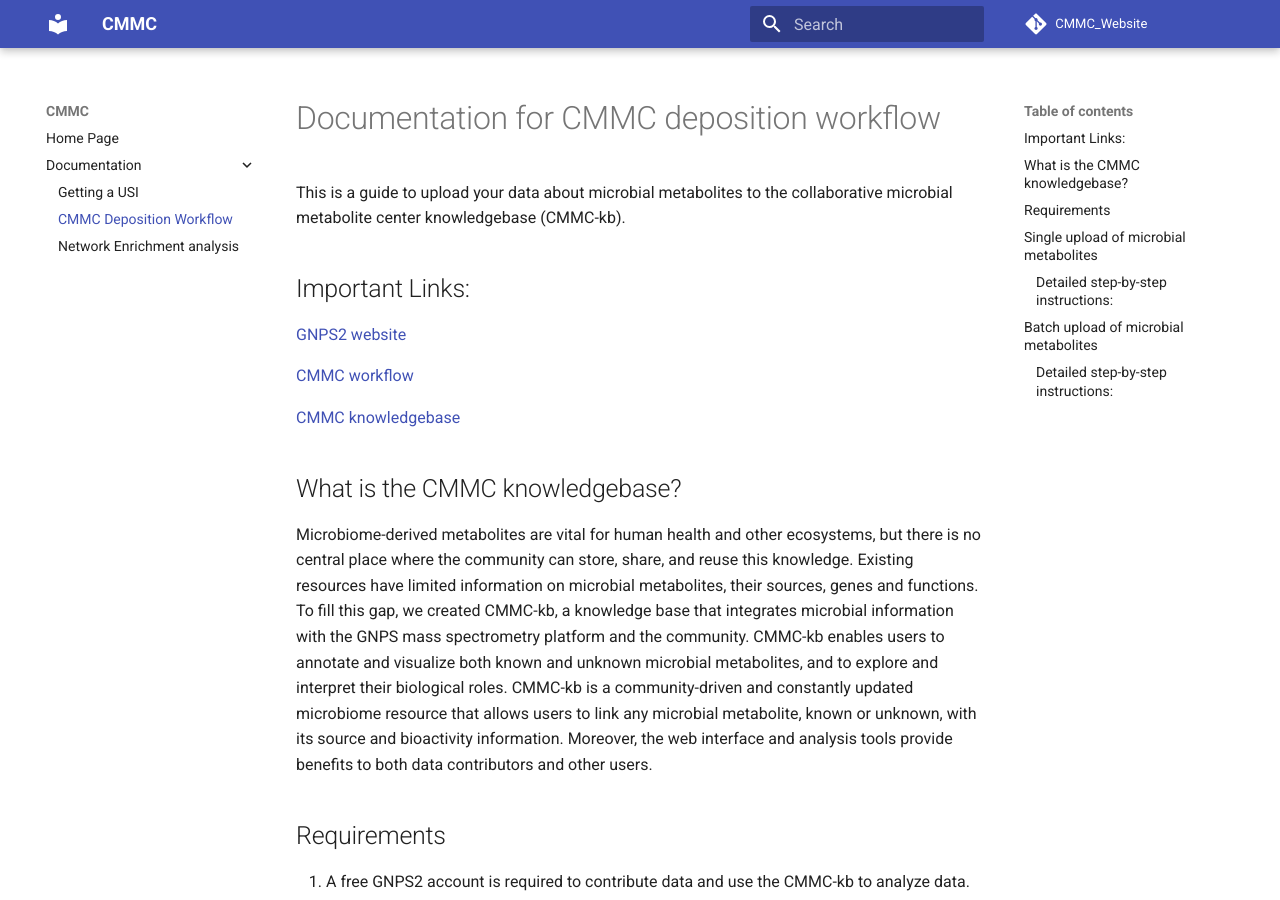
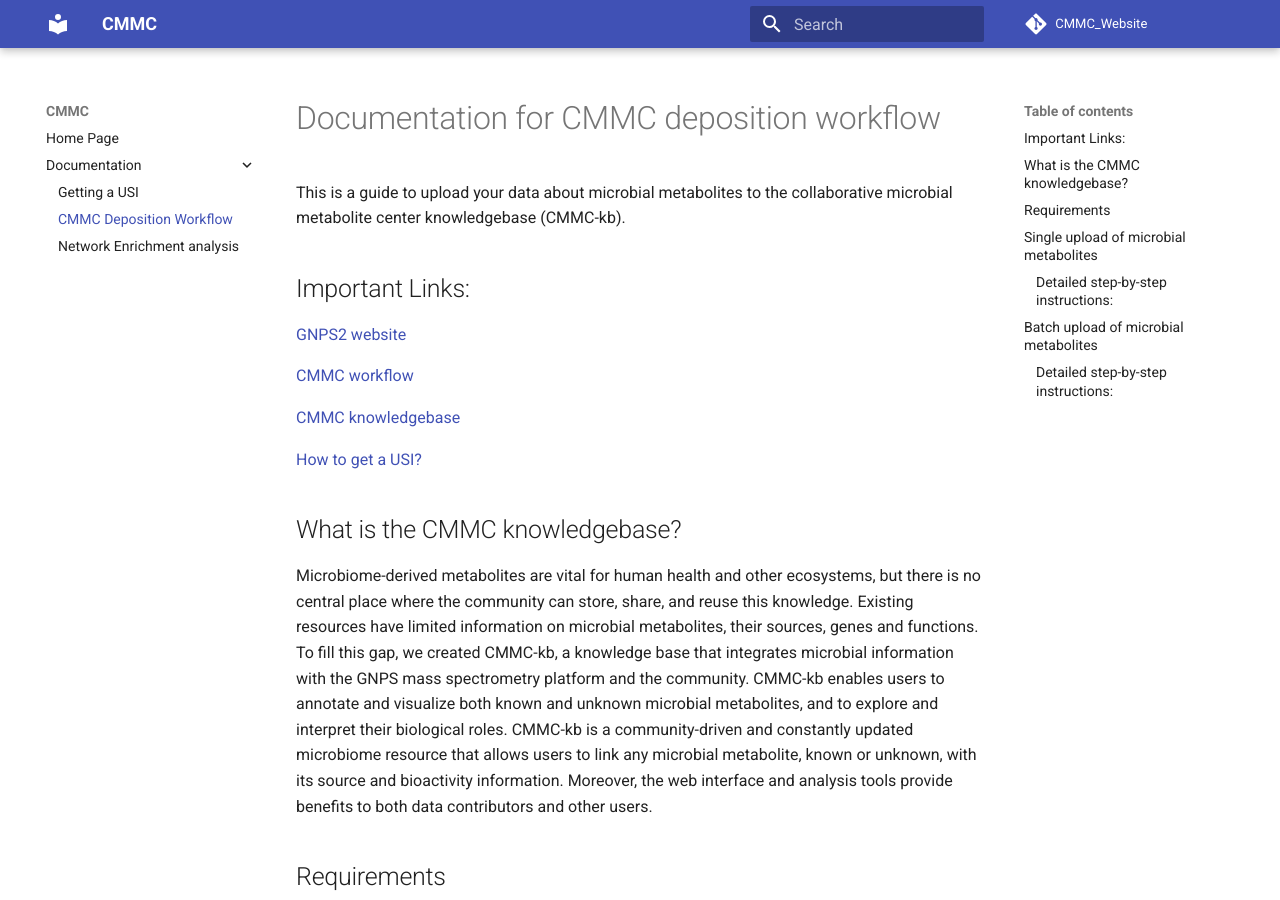
Before and after one commit to wilhan-nunes/CMMC_Website, an MkDocs documentation site: the page built from docs/deposition_documentation.md, in a window 1280 px wide and 900 px high. Built offline with MkDocs 1.6.1 and Material for MkDocs 9.7.7, drawn with Linux system fonts in a browser that asks for light colours; comment, search, counter and statistics services are not loaded.

Commit message:
Update deposition_documentation.md

```diff
--- a/docs/deposition_documentation.md
+++ b/docs/deposition_documentation.md
@@ -8,6 +8,8 @@ This is a guide to upload your data about microbial metabolites to the collabora
 [CMMC workflow](https://gnps2.org/workflowinput?workflowname=cmmc_deposition_workflow)
 
 [CMMC knowledgebase](https://cmmc-kb.gnps2.org/)
+
+[How to get a USI?](get_USI.md)
 
 ## What is the CMMC knowledgebase?
 Microbiome-derived metabolites are vital for human health and other ecosystems, but there is no central place where the community can store, share, and reuse this knowledge. Existing resources have limited information on microbial metabolites, their sources, genes and functions. To fill this gap, we created CMMC-kb, a knowledge base that integrates microbial information with the GNPS mass spectrometry platform and the community. CMMC-kb enables users to annotate and visualize both known and unknown microbial metabolites, and to explore and interpret their biological roles. CMMC-kb is a community-driven and constantly updated microbiome resource that allows users to link any microbial metabolite, known or unknown, with its source and bioactivity information. Moreover, the web interface and analysis tools provide benefits to both data contributors and other users.
```
